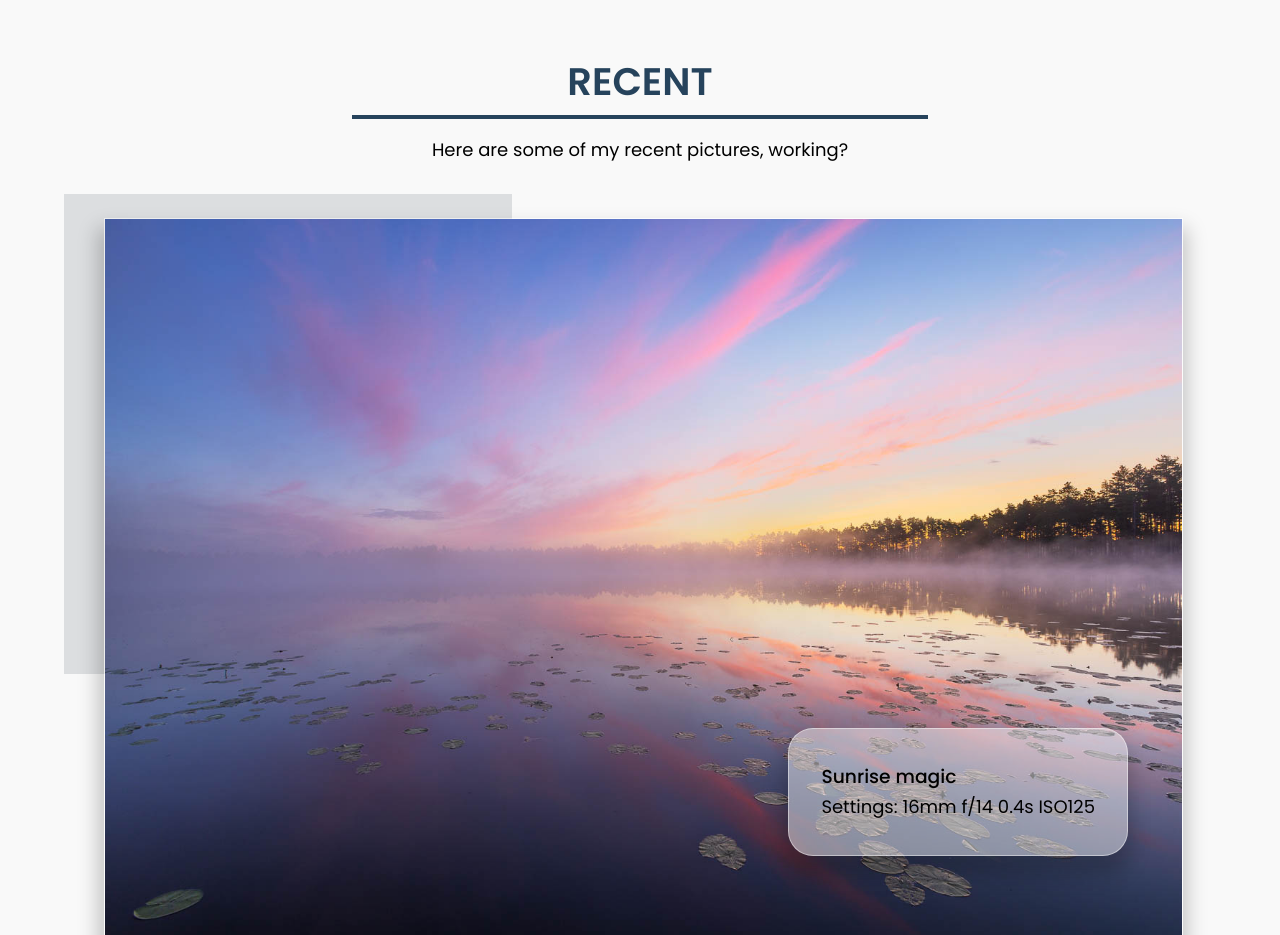
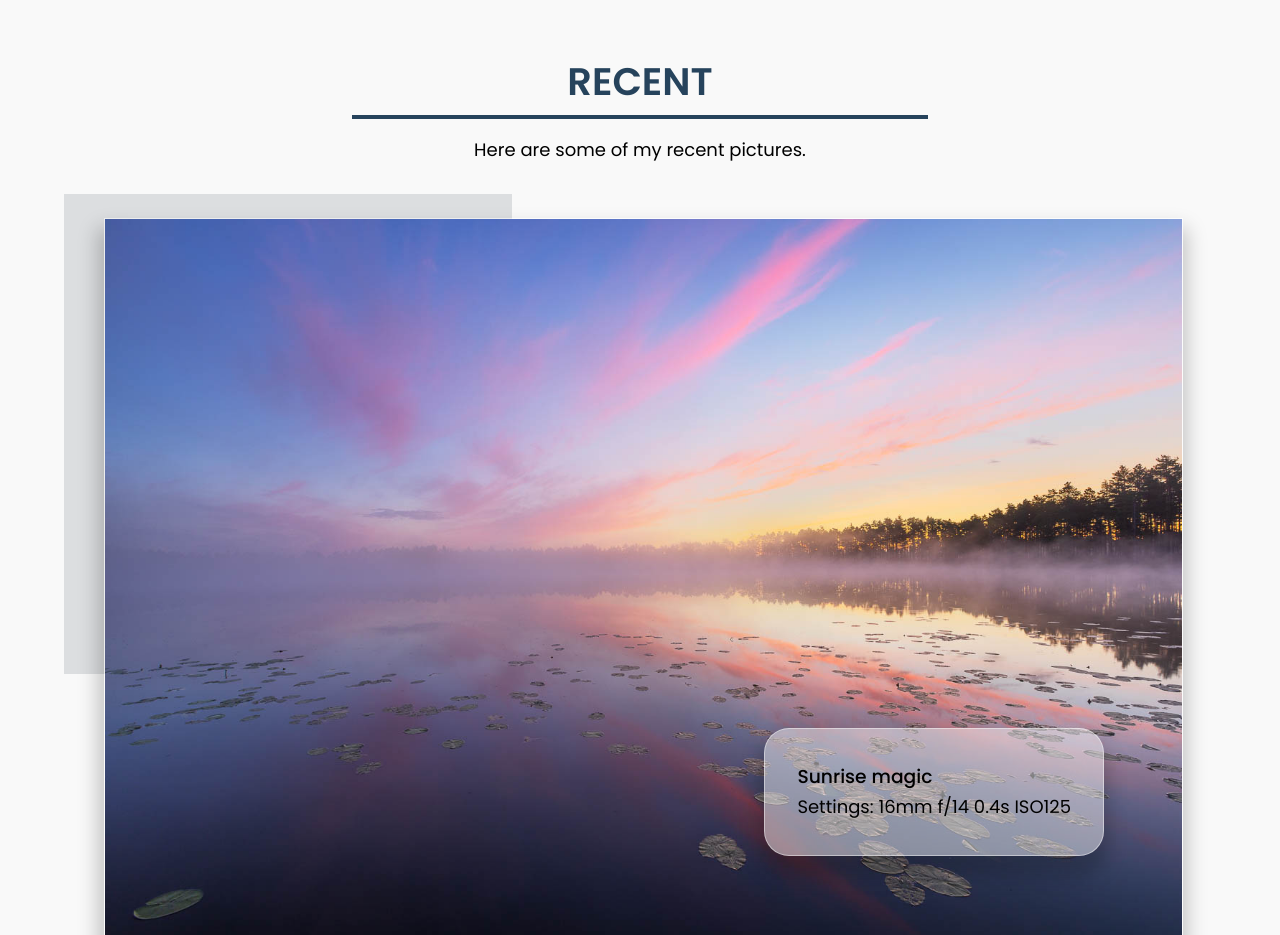
Before and after one commit to jarisokka/photography-portfolio, a React (Create React App) app: page / in a window 1280 px wide. Shown: the part 980-1915 px from the top of the page. Built offline with nearby package versions, Linux system fonts and the light colour scheme; the HTML template or start-up script is replaced by a standard one.

Commit message:
Heroku problems

```diff
--- a/src/components/recent/Recent.css
+++ b/src/components/recent/Recent.css
@@ -55,7 +55,7 @@
 
 .details {
   position: absolute;
-  right: 5.5rem;
+  right: 7rem;
   padding: 2rem;
   border-radius: 25px;
   background: var(--color-navigation-bg);
--- a/src/components/recent/Recent.js
+++ b/src/components/recent/Recent.js
@@ -22,7 +22,7 @@ const Recent = () => {
         <div className='title'>
           <h2>Recent</h2>
           <hr></hr>
-          <p>Here are some of my recent pictures, working?</p>
+          <p>Here are some of my recent pictures.</p>
         </div>
         <div className='recent-wrapper'>
           <div className='styiling'></div>
```
